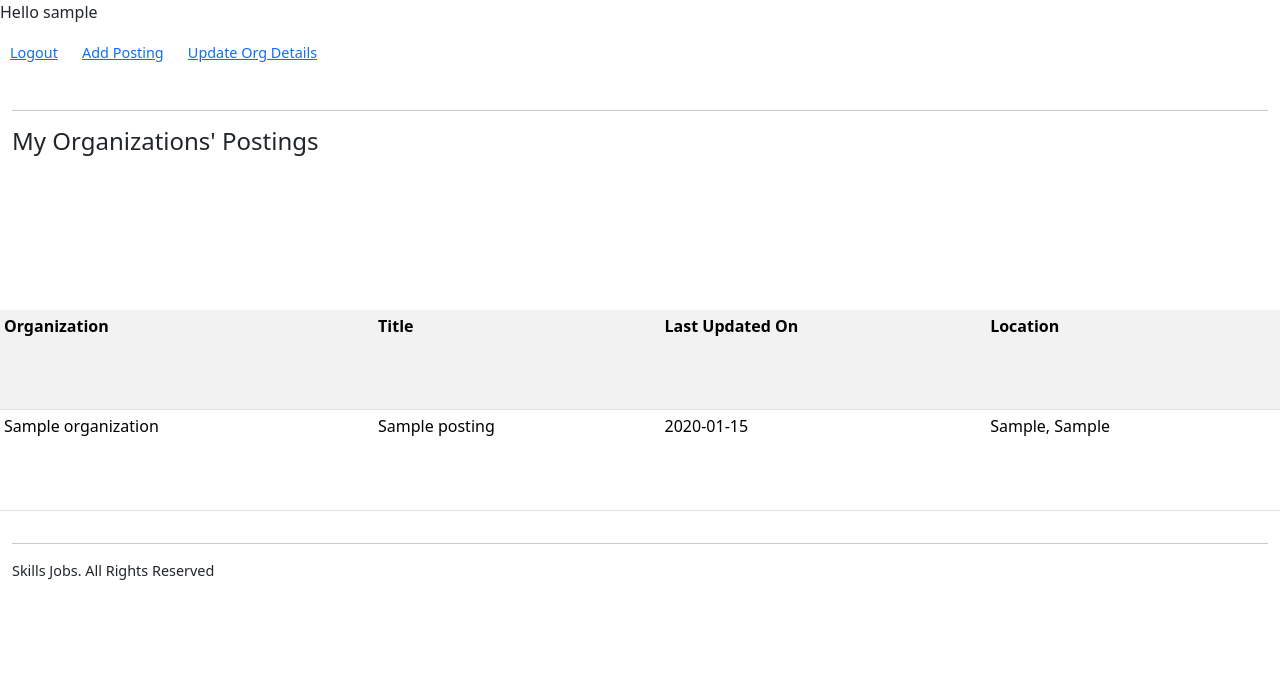
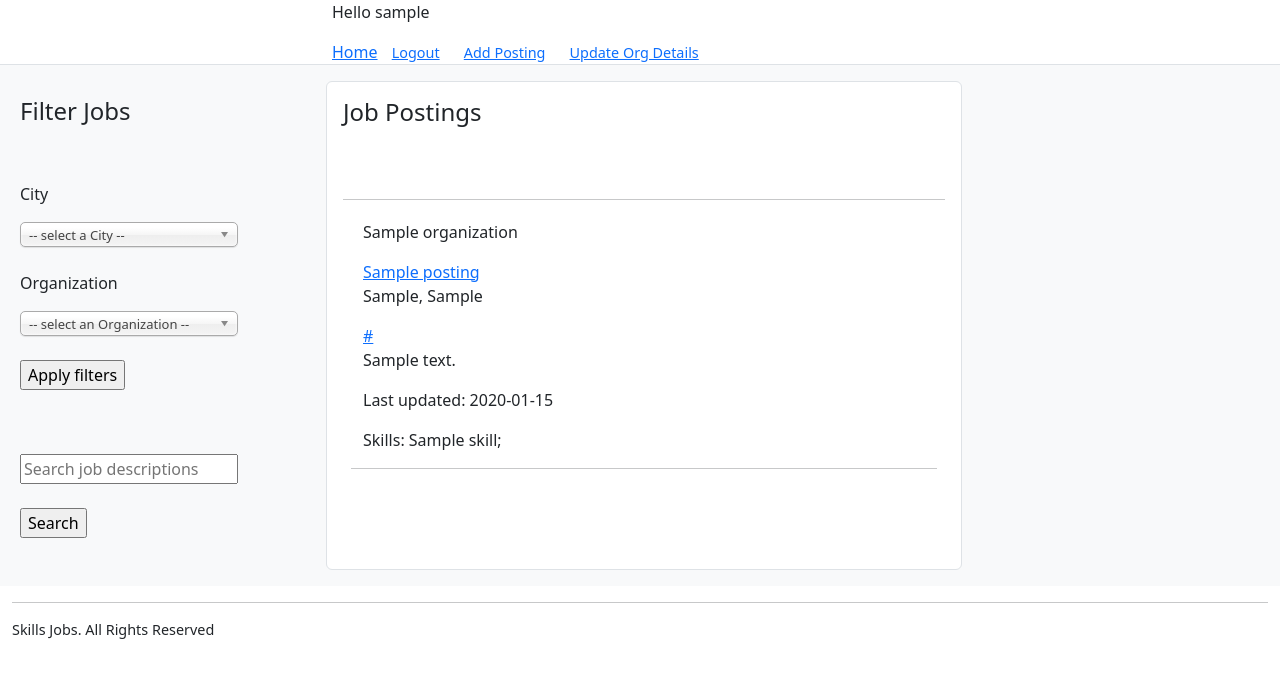
Before and after one commit to blockshade83/pydegree, a Django app: page / in a window 1280 px wide. Shown: the top 678 px of the page. Run offline with Django 3.2, Linux system fonts and the light colour scheme; a user stored in the database is signed in; tables that the repository leaves empty hold one stand-in row (values such as "Sample post"); some libraries are stand-ins or nearby versions.

Commit message:
changed grid settings and added filtering of jobs by City and Oraganization

```diff
--- a/skillsapp/models.py
+++ b/skillsapp/models.py
@@ -15,11 +15,11 @@ class Organization(models.Model):
     org_website = models.CharField(max_length=100)
 
     def __str__(self):
-        return self.user.username
+        return self.user.org_name
 
 class Country(models.Model):
     class Meta:
-        verbose_name_plural = "Countries"
+        verbose_name_plural = "Countries" # name to display in Django Admin interface, which defaults plural to class name + 's'
 
     country = models.TextField(max_length = 100)
     def __str__(self):
@@ -27,7 +27,7 @@ class Country(models.Model):
 
 class City(models.Model):
     class Meta:
-        verbose_name_plural = "Cities"
+        verbose_name_plural = "Cities" # name to display in Django Admin interface, which defaults plural to class name + 's'
 
     city = models.TextField(max_length = 100)
     country = models.ForeignKey(Country, on_delete=models.CASCADE)
@@ -49,7 +49,7 @@ class Posting(models.Model):
         return self.organization.org_name + ' - ' + self.title
 
     class Meta:
-        ordering = ['-last_updated_on']
+        ordering = ['-last_updated_on'] # sort posting in descending order
 
 class PostingSkills(models.Model):
     skill = models.ForeignKey(Skill, on_delete=models.CASCADE)
--- a/skillsapp/templates/base.html
+++ b/skillsapp/templates/base.html
@@ -1,14 +1,14 @@
-{% include "./header.html" %}
-
-<div class="container-fluid" >
-    <div class="row" style="min-height:30px;">
+<div class="container-fluid">
+    <div class="row bg-white border-bottom" style="min-height:30px;">
+      <div class="col"></div>
+      <div class="col-6">
+        {% include "./header.html" %}
+      </div>
+      <div class="col"></div>
     </div>
-    <hr>
 
     <div class="row" style="min-height:400px;">
-
       {% block content %}{% endblock %}
-
     </div>
 
     <div class="row">
--- a/skillsapp/templates/header.html
+++ b/skillsapp/templates/header.html
@@ -18,13 +18,15 @@
       {% if user.is_authenticated %}
 
       <p>Hello {{ user }}</p>
+      <a href="{% url 'index' %}">Home</a>
       <a href="{% url 'user_logout' %}" style="padding:10px;font-size:0.9em">Logout</a>
       <a href="{% url 'add_posting' %}" style="padding:10px;font-size:0.9em">Add Posting</a>
       <a href="{% url 'update_org_details' %}" style="padding:10px;font-size:0.9em">Update Org Details</a>
 
       {% else %}
 
-      <a href="{% url 'register' %}" style="padding:10px;font-size:0.9em">Register</a>
-      <a href="{% url 'user_login' %}" style="padding:10px;font-size:0.9em">Login</a>
+      <a href="{% url 'index' %}">Home</a>
+      <a href="{% url 'register' %}">Register</a>
+      <a href="{% url 'user_login' %}">Login</a>
 
       {% endif %}
--- a/skillsapp/templates/index.html
+++ b/skillsapp/templates/index.html
@@ -6,33 +6,97 @@
 
   <!-- <img src="{% static 'skillsapp/background-1.jpeg' %}" style="max-width:20%;"> -->
 
-{% if user.is_authenticated %}
+<div class="container bg-light p-3">
+  <div class="row">
 
-<h4>My Organizations' Postings</h4></br></br>
+    <div class="col p-3">
 
-{% else %}
+      <h4>Filter Jobs</h4><br><br>
 
-<h4>All Postings</h4></br></br>
+      <form action="{% url 'index' %}" method = "POST" enctype="multipart/form-data">
+        {% csrf_token %}
 
-{% endif %}
+      <p>City</p>
+      <select name="city_select" id="city_select" style="width: 75%;">
+        {% if not city_selection %}
+          <option selected disabled> -- select a City -- </option>
+        {% endif %}
+        {% for city in cities %}
+          {% if city == city_selection %}
+            <option selected>{{ city }}</option>
+          {% else %}
+            <option>{{ city }}</option>
+          {% endif %}
+        {% endfor %}
+      </select>
+      <br><br>
 
-<table class="table table-striped table-hover table-sm">
-  <tr>
-    <th scope="col">Organization</th>
-    <th scope="col">Title</th>
-    <th scope="col">Last Updated On</th>
-    <th scope="col">Location</th>
-  </tr>
+      <p>Organization</p>
+      <select name="org_select" id="org_select" style="width: 75%;">
+        {% if not org_selection %}
+          <option selected disabled> -- select an Organization -- </option>
+        {% endif %}
+        {% for org in organizations %}
+          {% if org == org_selection %}
+            <option selected>{{ org }}</option>
+          {% else %}
+            <option>{{ org }}</option>
+          {% endif %}
+        {% endfor %}
+      </select>
+      <br><br>
 
-  {% for posting in postings %}
-  <tr>
-    <td>{{ posting.org_name }}</td>
-    <td>{{ posting.title }}</td>
-    <td>{{ posting.last_updated_on }}</td>
-    <td>{{ posting.city }}, {{ posting.country }}</td>
-  </tr>
-  {% endfor %}
-</table>
+        <input type="submit" name="submit" value="Apply filters"/>
+      </form>
+      <br><br>
 
+      <form action="{% url 'index' %}" method = "GET" value={{request.GET.keyword}}>
+        <input type="text" name="keyword" value="{{request.GET.keyword}}" placeholder="Search job descriptions" style="width: 75%;"/>
+        <br><br>
+        <input type="submit" name="submit" value="Search"/>
+      </form>
+
+    </div>
+
+    <div class="col-6 rounded border p-3 bg-white">
+
+      <h4>Job Postings</h4></br></br>
+      {% if user.is_authenticated %}
+      {% else %}
+      {% endif %}
+
+      <hr>
+
+      {% for posting in postings %}
+        <div class="row rounded p-1 mt-1 mx-1" >
+          <p>{{ posting.org_name }}</p>
+          <a href='{% url "view_posting" posting.id %}'> {{ posting.title }} </a>
+          <p>{{ posting.city }}, {{ posting.country }}</p>
+          <a href='{{ posting.posting_url }}'> {{ posting.posting_url }} </a>
+          <p>{{ posting.contact_details }}</p>
+          <p>Last updated: {{ posting.last_updated_on }}</p>
+          <p>Skills:
+            {% for posting_skill in posting.skills %}
+              {{ posting_skill.skill_name }};
+            {% endfor %}
+          </p>
+          <hr>
+        </div>
+      {% endfor %}
+    </div>
+
+    <div class="col"></div>
+
+  </div>
+</div>
+
+<script type="text/javascript">
+  $(document).ready(function() {
+    $('#city_select').chosen();
+  });
+  $(document).ready(function() {
+    $('#org_select').chosen();
+  });
+</script>
 
 {% endblock content%}
--- a/skillsapp/urls.py
+++ b/skillsapp/urls.py
@@ -4,9 +4,11 @@ from . import views
 
 urlpatterns = [
     path('', views.index, name='index'),
+    path('/<str:keyword>', views.index, name='index'),
     path('register', views.register, name = 'register'),
     path('login', views.user_login, name = 'user_login'),
     path('logout', views.user_logout, name = 'user_logout'),
     path('add_posting', views.add_posting, name = 'add_posting'),
+    path('view_posting/<int:posting_id>', views.view_posting, name = 'view_posting'),
     path('update_org_details', views.update_org_details, name = 'update_org_details'),
 ]
--- a/skillsapp/views.py
+++ b/skillsapp/views.py
@@ -10,15 +10,45 @@ from .forms import *
 from .serializers import *
 
 def index(request):
-    if request.user.is_authenticated:
-        org_instance = Organization.objects.get(user=request.user)
-        postings_instances = Posting.objects.filter(organization=org_instance)
-    else:
-        postings_instances = Posting.objects.all()
-    postings_list = PostingSerializer(postings_instances, many=True).data
-    # for element in postings_list:
-    #     print(element)
-    return render(request, 'index.html', {'postings': postings_list})
+    posting_instances = Posting.objects.all()
+    city = None
+    org = None
+    # if request.user.is_authenticated:
+    #     org_instance = Organization.objects.get(user=request.user)
+    #     # get postings of current organization only
+    #     posting_instances = posting_instances.filter(organization=org_instance)
+
+    if request.method == 'POST':
+        try:
+            city = request.POST['city_select']
+        except:
+            pass
+        try:
+            org = request.POST['org_select']
+        except:
+            pass
+        # print('city:',city)
+        # print('org:', org)
+        if city:
+            print(city)
+            city_instance = City.objects.get(city=city)
+            posting_instances = posting_instances.filter(city=city_instance)
+        if org:
+            org_instance = Organization.objects.get(org_name=org)
+            posting_instances = posting_instances.filter(organization=org_instance)
+    if request.method == 'GET':
+        keyword = request.GET.get('keyword')
+        if keyword:
+            posting_instances = posting_instances.filter(description__icontains=keyword)
+
+    postings_list = PostingSerializer(posting_instances, many=True).data
+    cities_list = get_cities_list()
+    org_list = get_org_list()
+    return render(request, 'index.html', {'postings': postings_list,
+                                          'cities': cities_list,
+                                          'organizations': org_list,
+                                          'city_selection': city,
+                                          'org_selection': org })
 
 def register(request):
     if request.method == 'POST':
@@ -75,8 +105,6 @@ def add_posting(request):
         last_updated_on = datetime.today()
         skills = request.POST.getlist('skills_select')
         city = request.POST['city_select']
-        # print(request.POST)
-        # print(request.POST.getlist('skills_select'))
         organization = Organization.objects.get(user=request.user)
 
         if (posting_url == "" and contact_details == ""):
@@ -99,19 +127,24 @@ def add_posting(request):
 
         return HttpResponse('Posting created')
     else:
+        # get list of skills in the database to populate selection forms
         skills_instances = Skill.objects.all()
         skills_serializer = SkillSerializer(skills_instances, many=True)
         skills_dict = skills_serializer.data
         skills_list = []
         for element in skills_dict:
             skills_list.append(element['skill_name'])
-        cities_instances = City.objects.all()
-        cities_serializer = CitySerializer(cities_instances, many=True)
-        cities_dict = cities_serializer.data
-        cities_list = []
-        for element in cities_dict:
-            cities_list.append(element['city'])
+        # get list of cities in the database to populate selection forms
+        cities_list = get_cities_list()
         return render(request, 'add_posting.html', {'skills': skills_list, 'cities': cities_list})
+
+def view_posting(request, posting_id):
+    if request.method == 'GET':
+        posting_instance = Posting.objects.get(id=posting_id)
+        posting = PostingSerializer(posting_instance).data
+        return render(request, 'view_posting.html', {'posting': posting})
+    else:
+        return HttpResponseRedirect('/')
 
 @login_required
 def update_org_details(request):
@@ -131,7 +164,25 @@ def update_org_details(request):
     else:
         return render(request, 'update_org_details.html', {'organization': organization})
 
+# get list of cities in the database to populate selection forms
+def get_cities_list():
+    cities_instances = City.objects.all()
+    cities_serializer = CitySerializer(cities_instances, many=True)
+    cities_dict = cities_serializer.data
+    cities_list = []
+    for element in cities_dict:
+        cities_list.append(element['city'])
+    return cities_list
 
+# get list of organizations in the database to populate selection forms
+def get_org_list():
+    org_instances = Organization.objects.all()
+    org_serializer = OrganizationSerializer(org_instances, many=True)
+    org_dict = org_serializer.data
+    org_list = []
+    for element in org_dict:
+        org_list.append(element['org_name'])
+    return org_list
 
 
 
```
Also changed, not shown: skillsapp/serializers.py (+27 -2 lines), skillsapp/templates/view_posting.html (added, +65 -0 lines).
